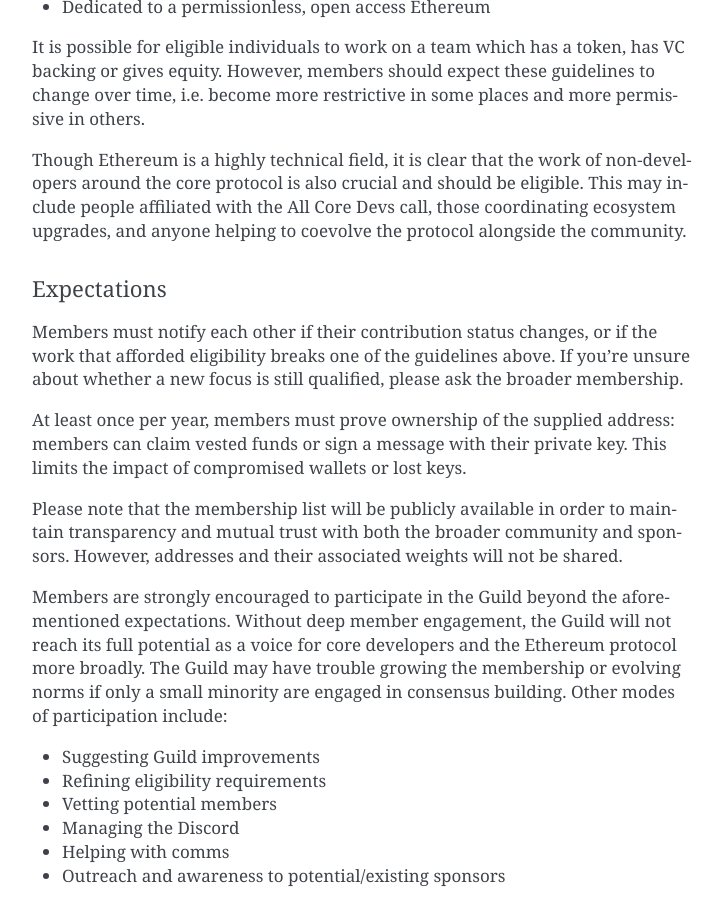
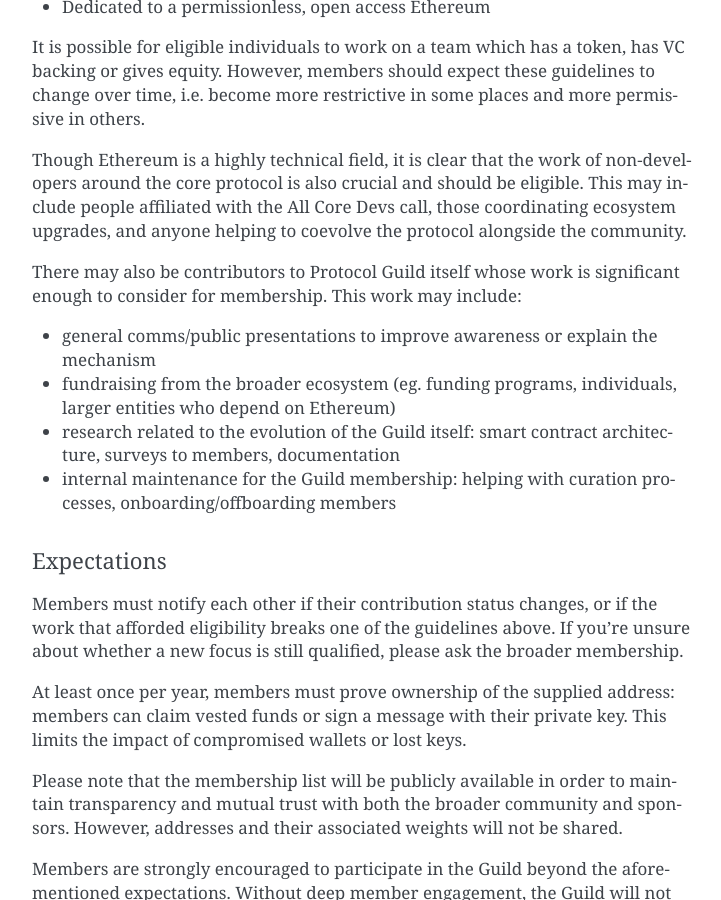
Before and after one commit to protocolguild/documentation, a Sphinx documentation site: the page built from docs/4-roles-expectations.md, in a window 1280 px wide and 900 px high, scrolled down 1369 px. Shown: the whole window, without its empty margins (388-1109 px from the left). Built offline with Sphinx 7.4.7, drawn with Linux system fonts in a browser that asks for light colours.

Commit message:
adds specific language for people building the Guild itself

```diff
--- a/docs/4-roles-expectations.md
+++ b/docs/4-roles-expectations.md
@@ -34,6 +34,13 @@
 It is possible for eligible individuals to work on a team which has a token, has VC backing or gives equity. However, members should expect these guidelines to change over time, i.e. become more restrictive in some places and more permissive in others.
 
 Though Ethereum is a highly technical field, it is clear that the work of non-developers around the core protocol is also crucial and should be eligible. This may include people affiliated with the All Core Devs call, those coordinating ecosystem upgrades, and anyone helping to coevolve the protocol alongside the community.
+
+There may also be contributors to Protocol Guild itself whose work is significant enough to consider for membership. This work may include:
+
+- general comms/public presentations to improve awareness or explain the mechanism
+- fundraising from the broader ecosystem (eg. funding programs, individuals, larger entities who depend on Ethereum)
+- research related to the evolution of the Guild itself: smart contract architecture, surveys to members, documentation
+- internal maintenance for the Guild membership: helping with curation processes, onboarding/offboarding members
 
 #### Expectations
 
```
